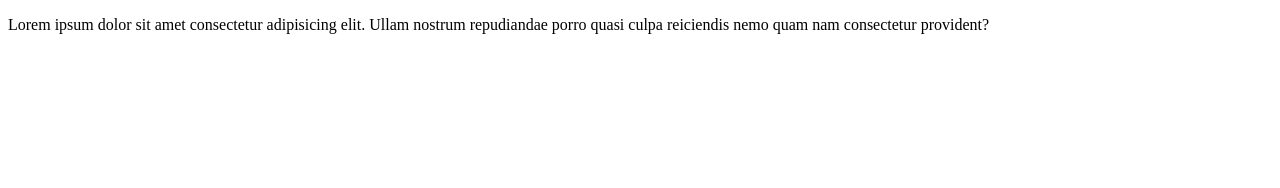
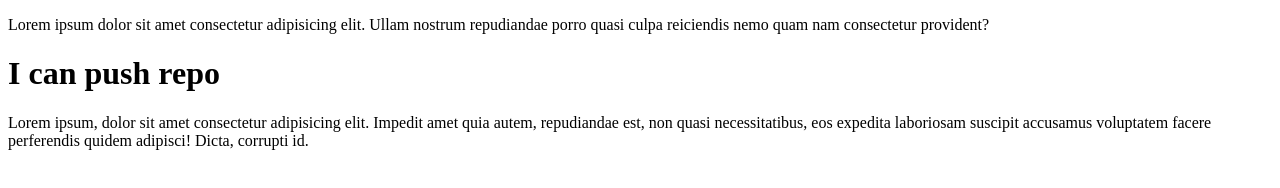
Before and after one commit to jabedahmed01/my-first-repo, a plain HTML site: page index.html in a window 1280 px wide. Drawn offline with Linux system fonts and the light colour scheme.

Commit message:
added p and header

```diff
--- a/index.html
+++ b/index.html
@@ -7,5 +7,9 @@
 </head>
 <body>
     <p>Lorem ipsum dolor sit amet consectetur adipisicing elit. Ullam nostrum repudiandae porro quasi culpa reiciendis nemo quam nam consectetur provident?</p>
+    <h1>I can push repo</h1>
+    <div>
+        <p>Lorem ipsum, dolor sit amet consectetur adipisicing elit. Impedit amet quia autem, repudiandae est, non quasi necessitatibus, eos expedita laboriosam suscipit accusamus voluptatem facere perferendis quidem adipisci! Dicta, corrupti id.</p>
+    </div>
 </body>
 </html>
```
